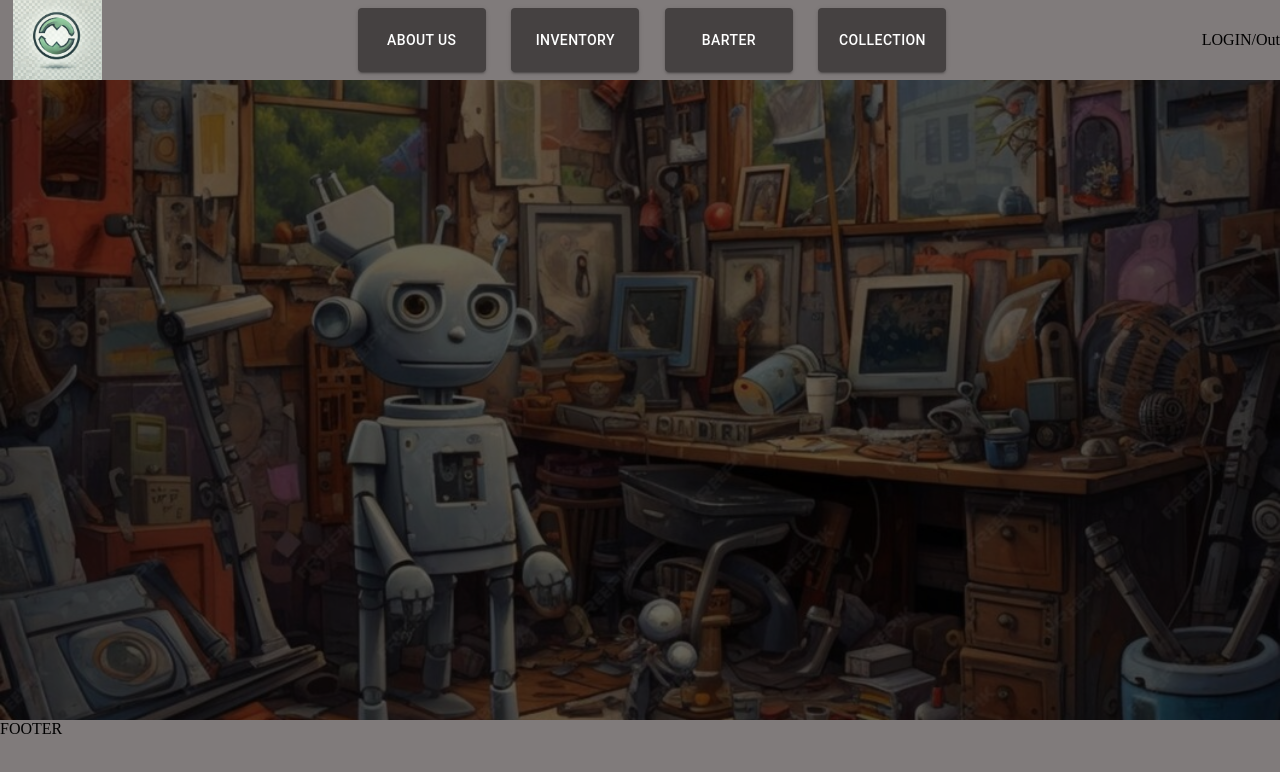
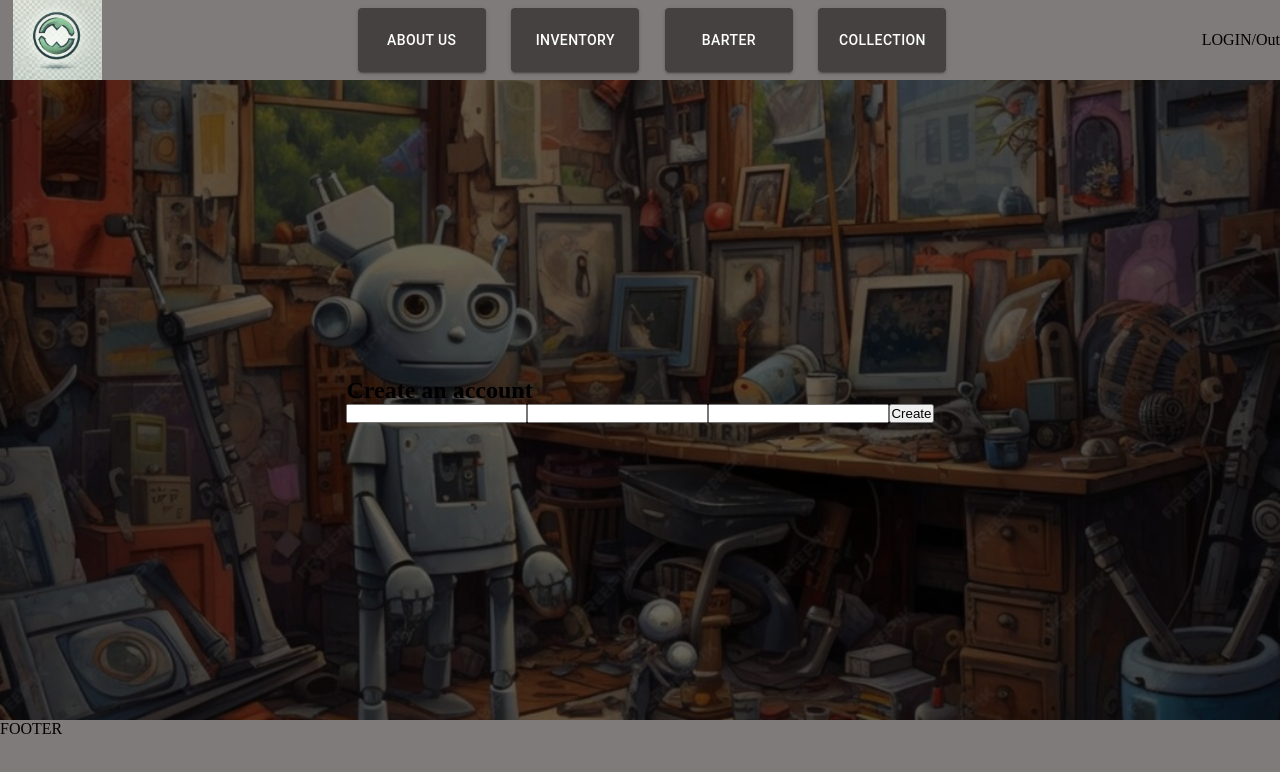
Before and after one commit to AlikNems/exchange, a Next.js app: page / in a window 1280 px wide. Shown: the top 772 px of the page. Built offline with nearby package versions, Linux system fonts and the light colour scheme.

Commit message:
added-sign-up-component

```diff
--- a/package.json
+++ b/package.json
@@ -12,6 +12,7 @@
     "@emotion/react": "^11.14.0",
     "@emotion/styled": "^11.14.0",
     "@mui/material": "^6.4.0",
+    "firebase": "^11.2.0",
     "next": "15.1.4",
     "react": "^19.0.0",
     "react-dom": "^19.0.0"
--- a/src/app/globals.css
+++ b/src/app/globals.css
@@ -54,7 +54,7 @@
  background-position: center;
  background-repeat: no-repeat;
  filter: brightness(40%);
- z-index: 1;
+ z-index: 0;
 }
 
 
--- a/src/app/layout.tsx
+++ b/src/app/layout.tsx
@@ -1,5 +1,6 @@
 import "@/app/globals.css";
-import Header from '@/components/Header';
+import SignUp from "@/components/auth/SignUp";
+import Header from "@/components/Header";
 
 export default function RootLayout({
  children,
@@ -9,7 +10,7 @@ export default function RootLayout({
  return (
   <html lang="en">
    <body className="body-block">
-        <Header/>
+    <Header />
 
     {children}
     <footer className="footer-block">FOOTER</footer>
--- a/src/app/page.tsx
+++ b/src/app/page.tsx
@@ -1,9 +1,11 @@
-
 import "@/app/globals.css";
+import SignUp from "@/components/auth/SignUp";
 
 export default function Home() {
-  return (
-   <div className="content-block">CONTENT</div>
-
-  );
+ return (
+  <div className="content-block">
+   {" "}
+   <SignUp />
+  </div>
+ );
 }
--- /dev/null
+++ b/src/components/auth/SignUp.css
@@ -0,0 +1,4 @@
+
+.signup-block{
+z-index: 1;
+}
--- /dev/null
+++ b/src/components/auth/SignUp.tsx
@@ -0,0 +1,56 @@
+'use client'
+import { auth } from "@/firebase";
+import { createUserWithEmailAndPassword } from "firebase/auth";
+import { useState } from "react";
+// import './SignUp.css'
+import '@/components/auth/SignUp.css'
+
+const SignUp = () => {
+ const [email, setEmail] = useState("");
+ const [password, setPassword] = useState("");
+ const [copyPassword, setCopyPassword] = useState("");
+ const [error, setError] = useState("");
+
+ const register = (e: React.FormEvent<HTMLFormElement>) => {
+  e.preventDefault();
+  if (copyPassword !== password) {
+   setError("Passwords didn`t matched");
+   return;
+  }
+  createUserWithEmailAndPassword(auth, email, password)
+   .then((user) => {
+    console.log(user);
+    setError("");
+    setEmail("");
+    setPassword("");
+    setCopyPassword("");
+   })
+   .catch((error) => console.log(error));
+ };
+
+ return (
+  <div className="signup-block">
+   <form onSubmit={register}>
+    <h2>Create an account</h2>
+    <input
+     type="email"
+     value={email}
+     onChange={(e) => setEmail(e.target.value)}
+    />
+    <input
+     type="password"
+     value={password}
+     onChange={(e) => setPassword(e.target.value)}
+    />
+    <input
+     type="password"
+     value={copyPassword}
+     onChange={(e) => setCopyPassword(e.target.value)}
+    />
+    <button>Create</button>
+   </form>
+  </div>
+ );
+};
+
+export default SignUp;
--- /dev/null
+++ b/src/firebase.ts
@@ -0,0 +1,21 @@
+// Import the functions you need from the SDKs you need
+import { initializeApp } from "firebase/app";
+import { getAuth } from "firebase/auth";
+// TODO: Add SDKs for Firebase products that you want to use
+// https://firebase.google.com/docs/web/setup#available-libraries
+
+// Your web app's Firebase configuration
+// For Firebase JS SDK v7.20.0 and later, measurementId is optional
+const firebaseConfig = {
+  apiKey: "AIzaSyCZj87im-P8cjIrWIRopsVY8Jj64D_kDFE",
+  authDomain: "exchange-3901e.firebaseapp.com",
+  projectId: "exchange-3901e",
+  storageBucket: "exchange-3901e.firebasestorage.app",
+  messagingSenderId: "158985213489",
+  appId: "1:158985213489:web:db959ec7a0932459eae710",
+  measurementId: "G-6MCHSYHY9F"
+};
+
+// Initialize Firebase
+const app = initializeApp(firebaseConfig);
+export const auth = getAuth(app)
```
Also changed, not shown: src/app/pages/about/layout.tsx (+7 -9 lines), src/components/auth/AuthDetails.tsx (added), src/components/auth/SignIn.tsx (added), 1 other file (tests, documents, lock files or other folders). Lines whose indentation alone changed are shown as unchanged.
